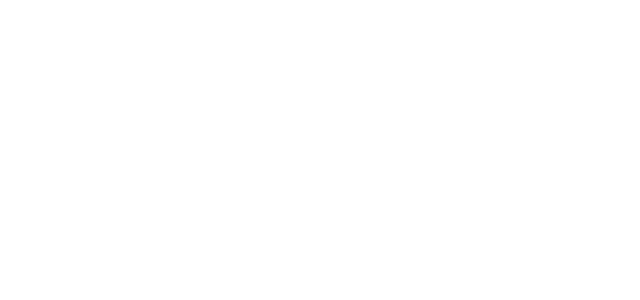
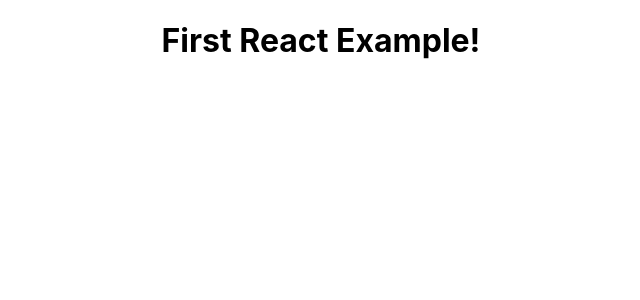
Before and after one commit to baebyoungjoo/react, a React (Create React App) app: page / in a window 1280 px wide. Shown: the top 300 px of the page, without its empty margins (319-959 px from the left). Built offline with nearby package versions, Linux system fonts and the light colour scheme.

Commit message:
first react header

```diff
--- a/src/App.js
+++ b/src/App.js
@@ -1,11 +1,12 @@
 import React, { Component } from 'react';
 import './App.css';
+import FirstHeader from './components/FirstHeader'
 
 class App extends Component {
   render() {
     return (
       <div className="App">
-
+        <FirstHeader></FirstHeader>
       </div>
     );
   }
--- /dev/null
+++ b/src/components/FirstHeader.js
@@ -0,0 +1,13 @@
+import React, { Component } from 'react'
+
+class FirstHeader extends Component {
+    render () {
+        return (
+            <div>
+                <h1>First React Example!</h1>
+            </div>
+        )
+    }
+}
+
+export default FirstHeader;
```
